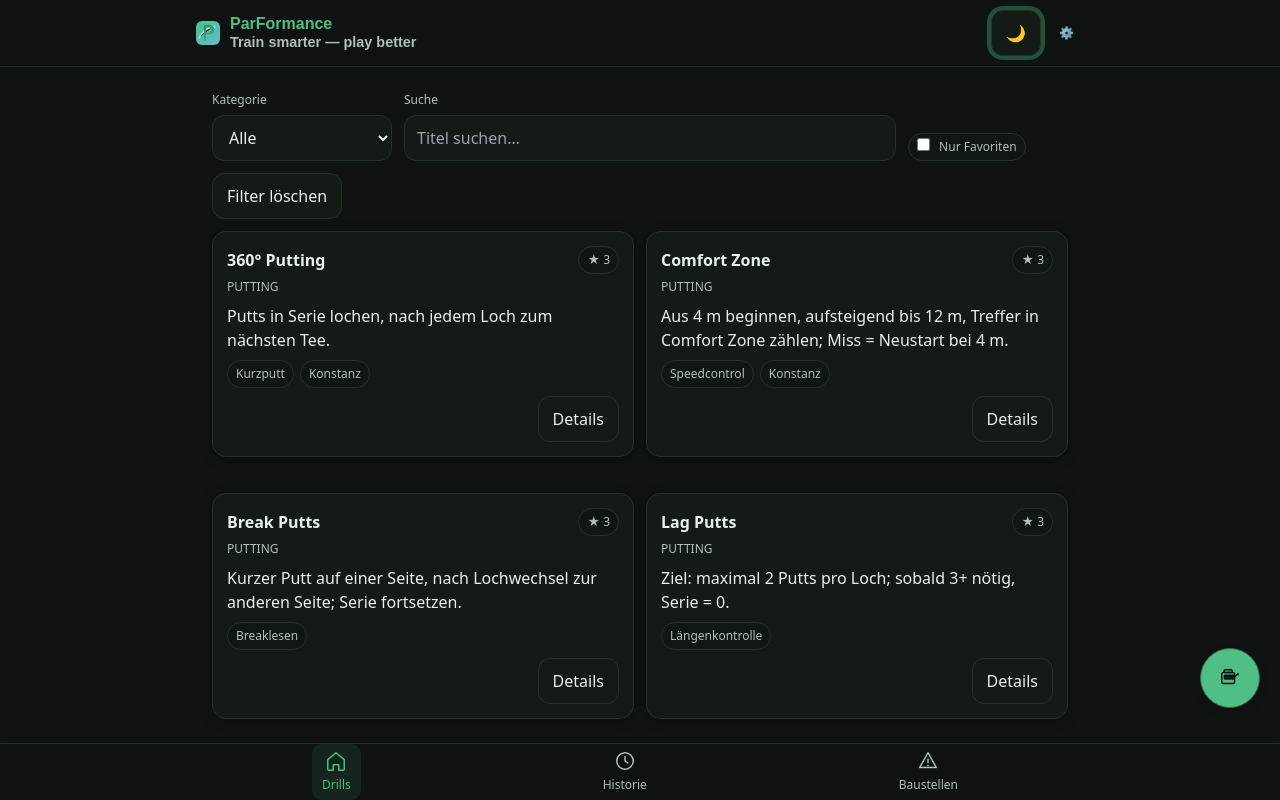
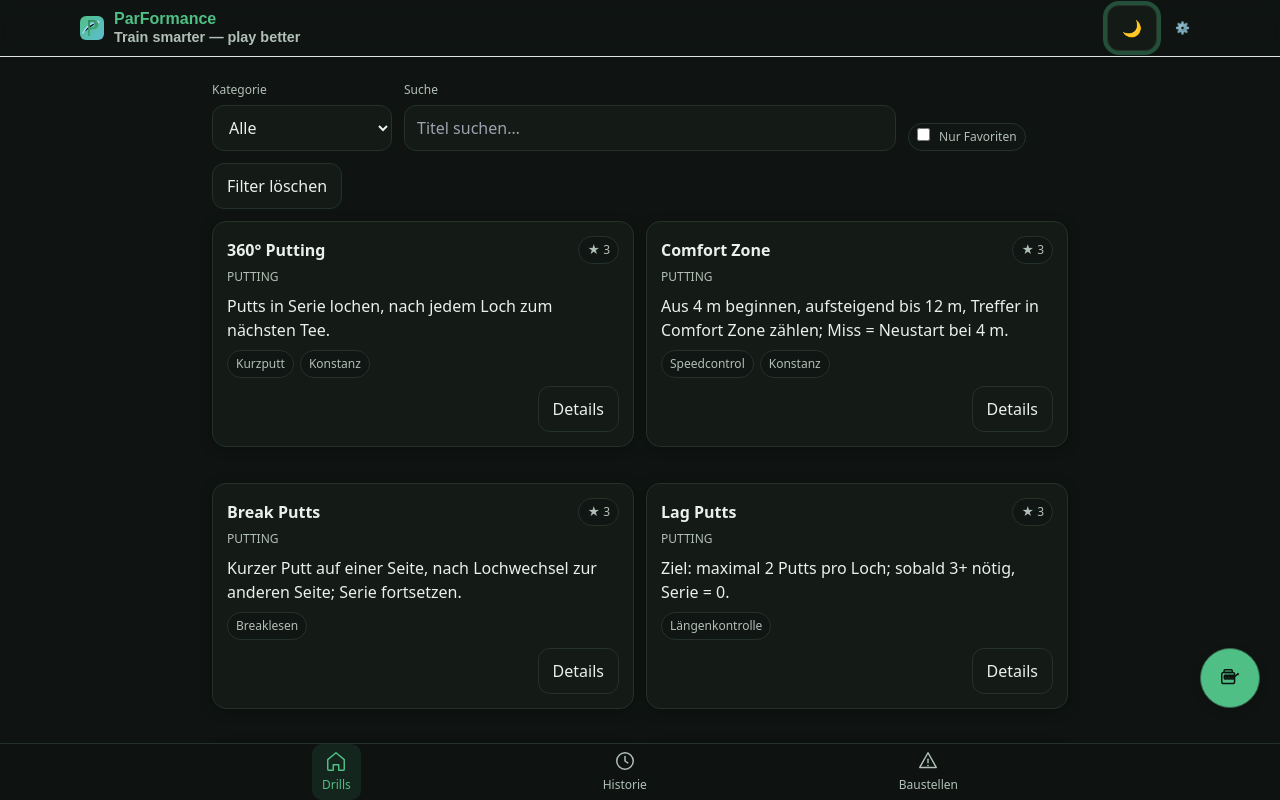
Before and after one commit to bri-b-dev/parformance, a Vue app: page /drills in a window 1280 px wide. Both pictures are taken after a click on the button "☀️". Built offline with nearby package versions, Linux system fonts and the light colour scheme.

Commit message:
header-bar

```diff
--- a/src/App.vue
+++ b/src/App.vue
@@ -1,50 +1,34 @@
 <template>
   <div class="app">
-    <header class="app-header">
-      <div class="bar">
-        <div class="brand" aria-label="ParFormance">
-          <img src="/logo-header.svg" alt="ParFormance" class="logo" />
-          <div style="display:flex; flex-direction:column; min-width:0">
-            <span>ParFormance</span>
-            <small class="tagline" style="display:block;">Train smarter — play better</small>
-          </div>
-        </div>
-
-        <div style="display:flex; gap:8px; align-items:center;">
-          <button class="btn" @click="toggle()" :aria-label="theme==='dark'?'Switch to light':'Switch to dark'">
-            <span v-if="theme==='dark'">🌙</span>
-            <span v-else>☀️</span>
-          </button>
-          <button class="tab" aria-label="Einstellungen">⚙️</button>
-        </div>
-      </div>
-    </header>
+    <HeaderBar @shuffle="openShuffle" @open-settings="onOpenSettings" />
 
     <main>
       <div class="container">
-        <RouterView/>
+        <RouterView />
       </div>
       <!-- Render the shuffle overlay as a real modal when toggled via the UI store -->
       <RandomizerView v-if="ui.shuffleOpen" />
     </main>
 
     <ShuffleFab />
-    <BottomTabs/>
+    <BottomTabs />
   </div>
 </template>
 <script setup lang="ts">
 import BottomTabs from '@/components/BottomTabs.vue';
 import ShuffleFab from '@/components/ShuffleFab.vue'
 import RandomizerView from '@/views/RandomizerView.vue'
-import {useTheme} from '@/composables/useTheme';
-import { onMounted } from 'vue'
+import HeaderBar from './components/HeaderBar.vue'
+import { onMounted, ref } from 'vue'
 import { useSessionsStore } from '@/stores/sessions'
 import { useUiStore } from '@/stores/ui'
 
-const {theme, toggle} = useTheme();
-
 const sessions = useSessionsStore()
 const ui = useUiStore()
+
+const shuffleOpen = ref(false)
+function openShuffle() { shuffleOpen.value = true }
+function onOpenSettings() { /* open settings drawer later */ }
 
 onMounted(async () => {
   if (!sessions.loaded) await sessions.load()
--- /dev/null
+++ b/src/components/HeaderBar.vue
@@ -0,0 +1,42 @@
+<template>
+    <header
+        class="sticky top-0 z-30 bg-app-bg/80 backdrop-blur supports-[backdrop-filter]:bg-app-bg/60 border-b border-zinc-200">
+        <div class="max-w-6xl mx-auto px-4 h-14 flex items-center justify-between">
+            <div class="flex items-center gap-3 select-none">
+                <div class="brand" aria-label="ParFormance">
+                    <img src="/logo-header.svg" alt="ParFormance" class="logo" />
+                    <div style="display:flex; flex-direction:column; min-width:0">
+                        <span>ParFormance</span>
+                        <small class="tagline" style="display:block;">Train smarter — play better</small>
+                    </div>
+                </div>
+
+            </div>
+            <div style="display:flex; gap:8px; align-items:center;">
+                <button class="btn" @click="toggle()" :aria-label="theme === 'dark' ? 'Switch to light' : 'Switch to dark'">
+                    <span v-if="theme === 'dark'">🌙</span>
+                    <span v-else>☀️</span>
+                </button>
+                <button class="tab" aria-label="Einstellungen">⚙️</button>
+            </div>
+        </div>
+    </header>
+</template>
+
+<script setup lang="ts">
+import { useTheme } from '@/composables/useTheme';
+
+const { theme, toggle } = useTheme();
+
+</script>
+
+<style scoped>
+/* Using Iconify or a similar system for icons. Replace with your icon lib. */
+.i-lucide-shuffle::before {
+    content: '🔀';
+}
+
+.i-lucide-settings::before {
+    content: '⚙️';
+}
+</style>
```
